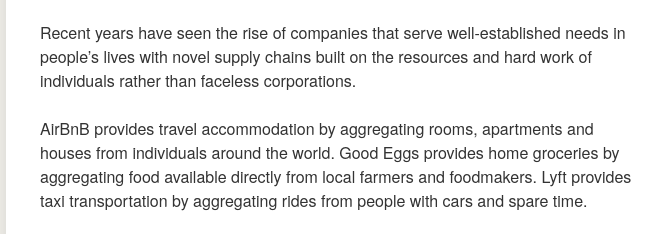
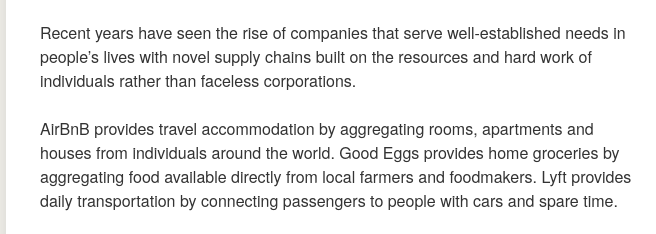
Before and after one commit to goodeggs/bites, a plain HTML site: page authors/alon_salant/index.html in a window 1280 px wide. Shown: the part 1254-1488 px from the top of the page, 296-952 px from the left. Drawn offline with Linux system fonts and the light colour scheme.

Commit message:
Released from master:8b31e82

```diff
--- a/authors/alon_salant/index.html
+++ b/authors/alon_salant/index.html
@@ -8,7 +8,7 @@
 <div class="author">- Alon</div></div></section></div><div class="blog-index"><article><header><h1 class="entry-title"><a href="../../posts/service-design-panel/">A Conversation on Service Design with AirBnB, Good Eggs and Lyft</a></h1><p class="meta"><a href="../../authors/alon_salant/">Alon Salant</a> on <time datetime="2014-07-15T00:00:00.000Z">July 15th, 2014</time></p></header><div class="entry-content"><p><img src="https://dl.dropboxusercontent.com/u/1399154/service_design_panel/Service_Design_Graphic.png"/></p>
 <p><a href="https://www.eventbrite.com/e/a-conversation-on-service-design-with-airbnb-good-eggs-and-lyft-tickets-12270402103?ref=ebtnebregn" target="_blank"><img src="https://www.eventbrite.com/custombutton?eid=12270402103" alt="Eventbrite - A Conversation on Service Design with AirBnB, Good Eggs and Lyft" /></a></p>
 <p>Recent years have seen the rise of companies that serve well-established needs in people’s lives with novel supply chains built on the resources and hard work of individuals rather than faceless corporations.</p>
-<p>AirBnB provides travel accommodation by aggregating rooms, apartments and houses from individuals around the world. Good Eggs provides home groceries by aggregating food available directly from local farmers and foodmakers. Lyft provides taxi transportation by aggregating rides from people with cars and spare time.</p>
+<p>AirBnB provides travel accommodation by aggregating rooms, apartments and houses from individuals around the world. Good Eggs provides home groceries by aggregating food available directly from local farmers and foodmakers. Lyft provides daily transportation by connecting passengers to people with cars and spare time.</p>
 <p>Travel accommodation, groceries and transportation are age-old needs. These companies are serving them in new ways with hybrid online/offline services that build on the ubiquity of internet technology to organize complex supply systems into simple-to-use services for their customers.</p>
 <p>How do you design and deploy a brand across digital and physical experiences? How do you provide a consistent customer experience when much of the product experience is provided by a third party?</p>
 <p>Join us for a conversation on the challenges, learnings and opportunities in designing for these kinds of services.</p>
```
Also changed, not shown: index.html (+1 -1 lines), posts/service-design-panel/index.html (+1 -1 lines), 1 other file.
